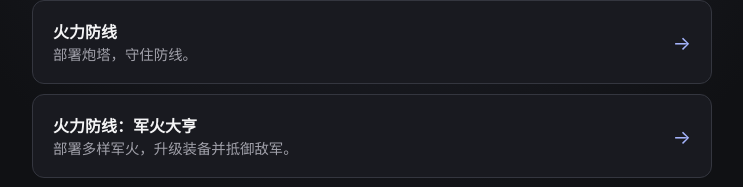
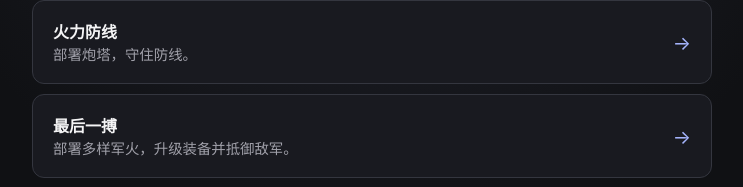
Before and after one commit to Neotope/project0, a plain HTML site: page index.html in a window 1280 px wide. Shown: the part 385-572 px from the top of the page, without its empty margins (268-1011 px from the left). Drawn offline with Linux system fonts and the light colour scheme.

Commit message:
Rename code_artifact (1) button to 最后一搏

```diff
--- a/index.html
+++ b/index.html
@@ -63,7 +63,7 @@
         <span class="arrow" aria-hidden="true">→</span>
       </a>
       <a href="./code_artifact%20(1).html">
-        <div><strong>火力防线：军火大亨</strong><br><span>部署多样军火，升级装备并抵御敌军。</span></div>
+        <div><strong>最后一搏</strong><br><span>部署多样军火，升级装备并抵御敌军。</span></div>
         <span class="arrow" aria-hidden="true">→</span>
       </a>
       <a href="./v2.html">
```
